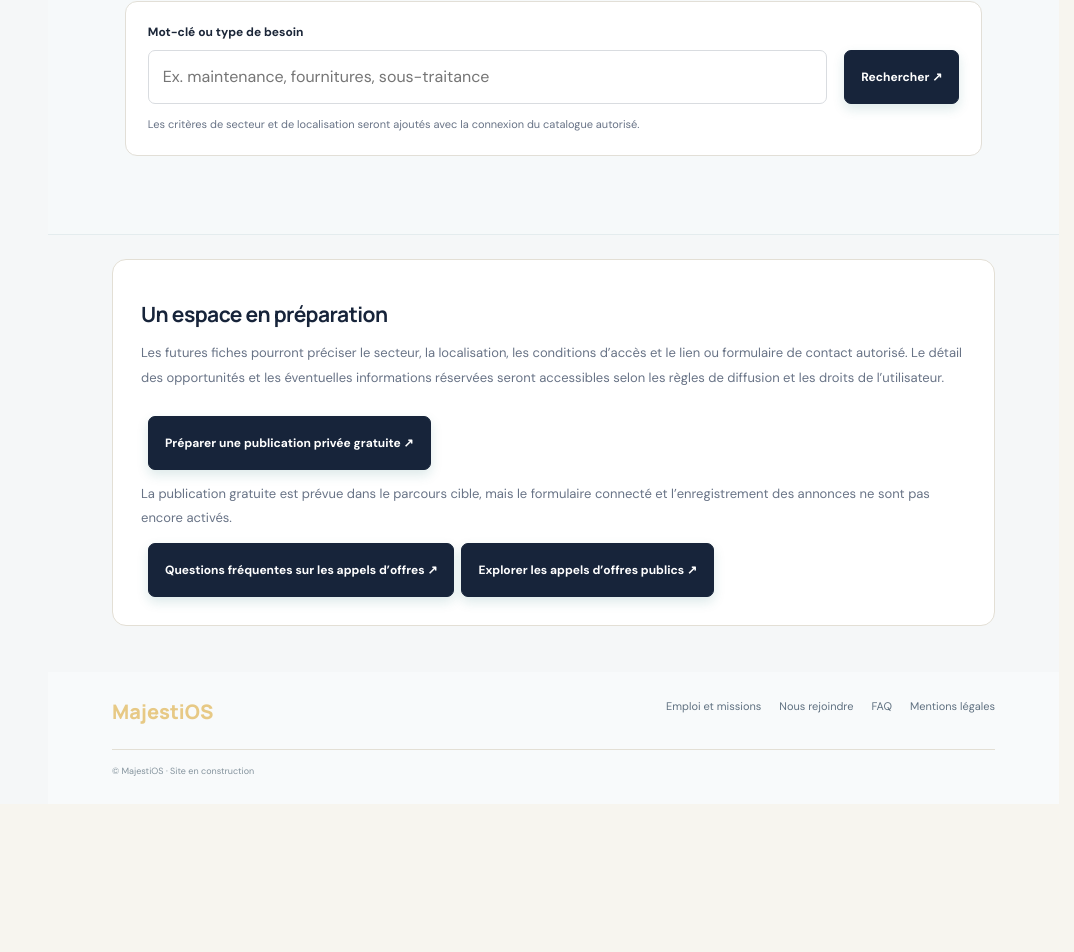
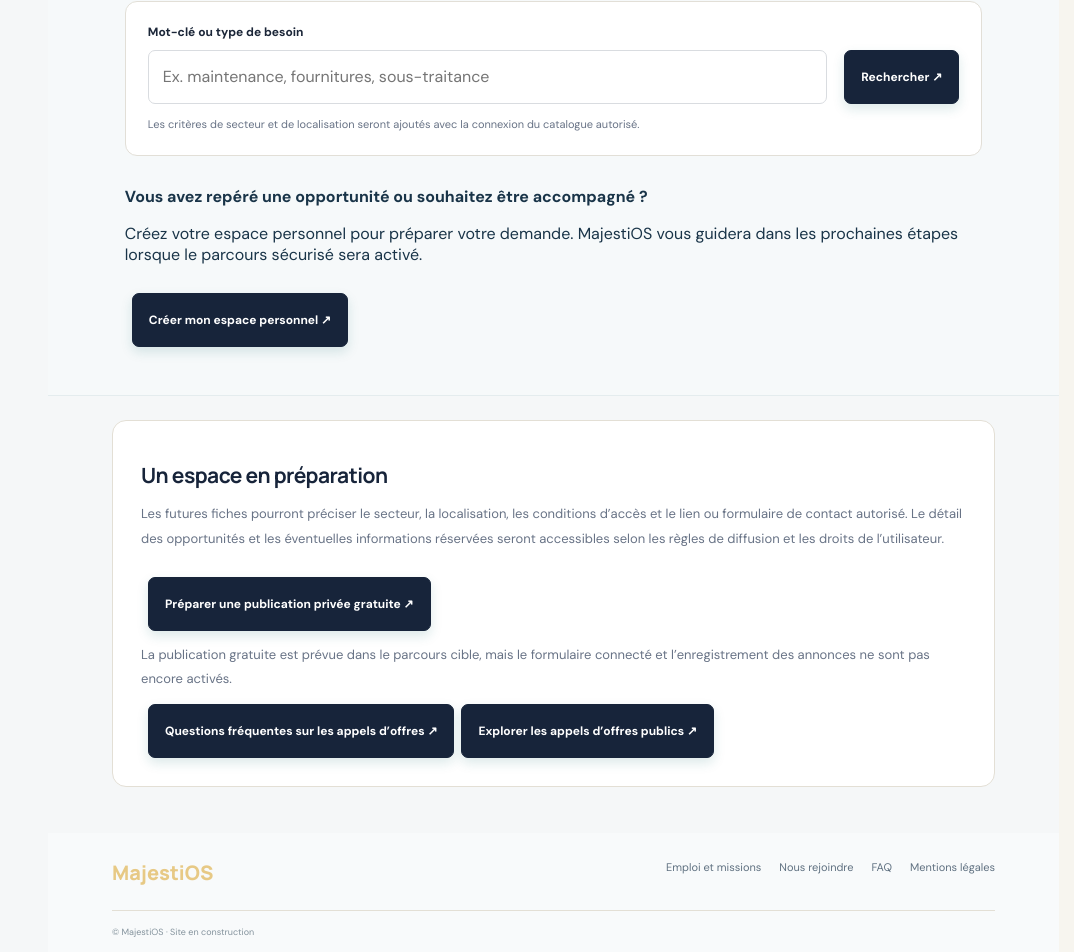
Before and after one commit to Chexpeer/Majestios, a Next.js app: page /opportunites/marches-prives in a window 1280 px wide. Shown: the part 929-1881 px from the top of the page, without its empty margins (206-1280 px from the left). Before the commit the page ends 1733 px from the top, so only its background shows below. Built offline with nearby package versions, Linux system fonts and the light colour scheme.

Commit message:
Add personal-space journey to private opportunity search

```diff
--- a/src/components/private-tenders-search.tsx
+++ b/src/components/private-tenders-search.tsx
@@ -26,6 +26,10 @@ export default function PrivateTendersSearch() {
         <div className="private-search-controls"><input id="private-search-term" name="q" type="search" maxLength={120} value={searchTerm} onChange={(event) => setSearchTerm(event.target.value.slice(0, 120))} placeholder="Ex. maintenance, fournitures, sous-traitance" /><button className="search-submit" type="submit">Rechercher ↗</button></div>
         <p className="ticker-disclaimer">Les critères de secteur et de localisation seront ajoutés avec la connexion du catalogue autorisé.</p>
       </form>
+      <div className="private-support-cta">
+        <div><strong>Vous avez repéré une opportunité ou souhaitez être accompagné ?</strong><p>Créez votre espace personnel pour préparer votre demande. MajestiOS vous guidera dans les prochaines étapes lorsque le parcours sécurisé sera activé.</p></div>
+        <Link className="search-submit concept-cta" href={"/creer-espace?" + new URLSearchParams({intention:"opportunite",source:"opportunites-privees"}).toString()}>Créer mon espace personnel ↗</Link>
+      </div>
     </section>
     <section className="concept-principles"><h2>Un espace en préparation</h2><p>Les futures fiches pourront préciser le secteur, la localisation, les conditions d’accès et le lien ou formulaire de contact autorisé. Le détail des opportunités et les éventuelles informations réservées seront accessibles selon les règles de diffusion et les droits de l’utilisateur.</p><Link className="search-submit concept-cta" href="/opportunites/marches-prives/deposer">Préparer une publication privée gratuite ↗</Link><p className="ticker-disclaimer">La publication gratuite est prévue dans le parcours cible, mais le formulaire connecté et l’enregistrement des annonces ne sont pas encore activés.</p><Link className="search-submit concept-cta" href="/comprendre/faq">Questions fréquentes sur les appels d’offres ↗</Link><Link className="search-submit concept-cta" href="/opportunites/marches-publics">Explorer les appels d’offres publics ↗</Link></section>
     <footer className="public-footer"><Link className="footer-brand" href="/">MajestiOS</Link><nav aria-label="Liens de pied de page"><Link href="/opportunites/emploi">Emploi et missions</Link><Link href="/nous-rejoindre">Nous rejoindre</Link><Link href="/comprendre/faq">FAQ</Link><Link href="/mentions-legales">Mentions légales</Link></nav><small>© MajestiOS · Site en construction</small></footer>
```
